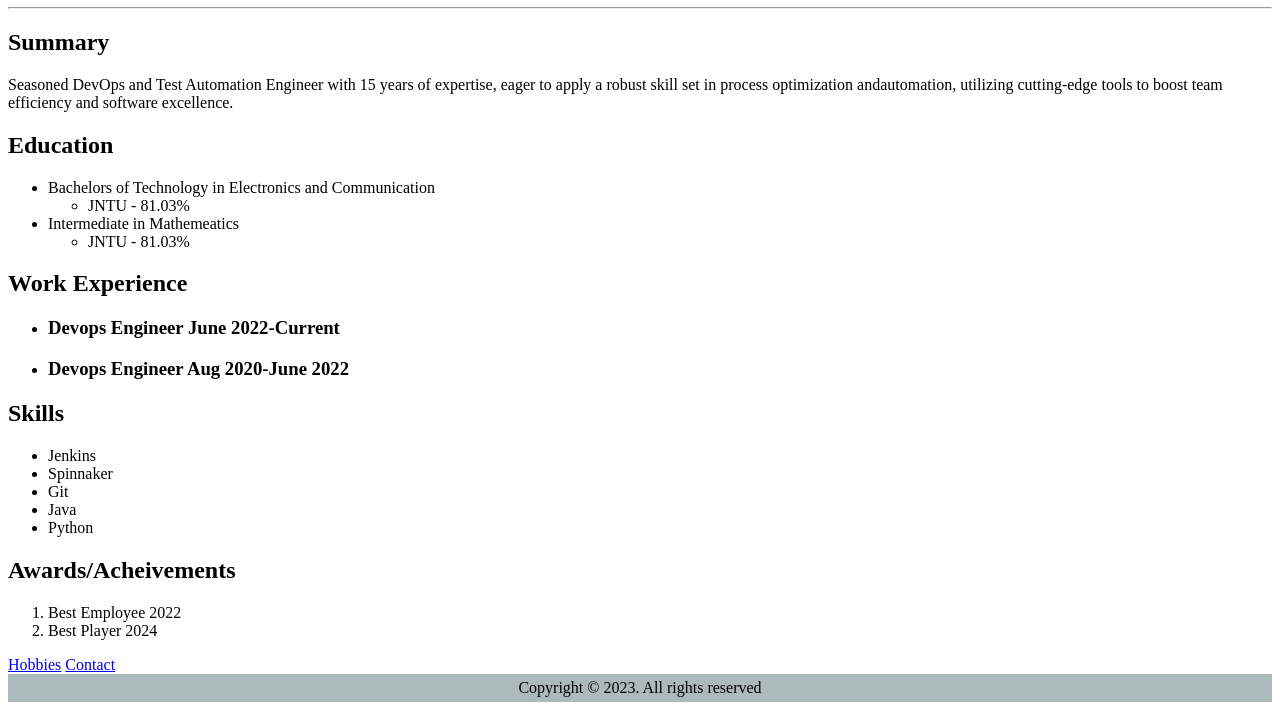
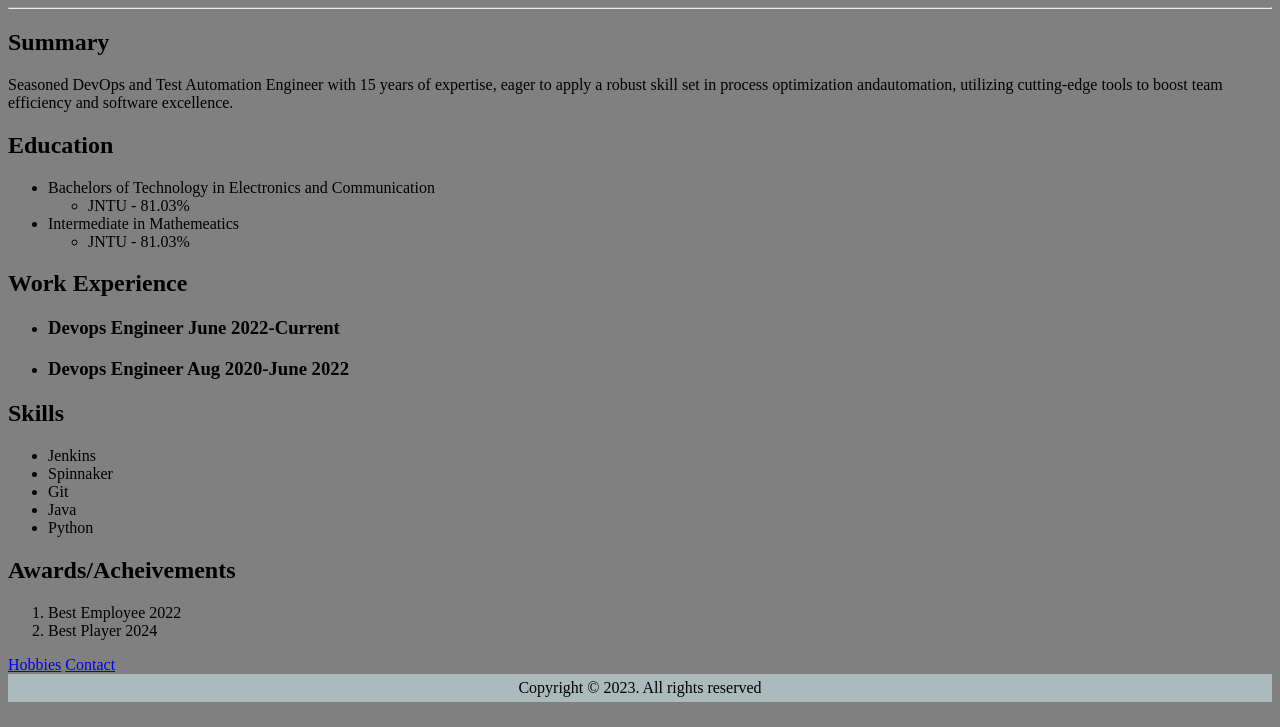
Before and after one commit to vamsiammineni/My-Portfolio, a plain HTML site: page index.html in a window 1280 px wide. Shown: the part 73-800 px from the top of the page. Drawn offline with Linux system fonts and the light colour scheme.

Commit message:
Update index.html to add grey background color

```diff
--- a/index.html
+++ b/index.html
@@ -3,6 +3,11 @@
 <head>
     <meta charset="UTF-8">
     <meta name="viewport" content="width=device-width, initial-scale=1.0">
+    <style>
+        html {
+            background: grey;
+        }
+    </style>
     <title>MyResume</title>
 </head>
 <body>
```
